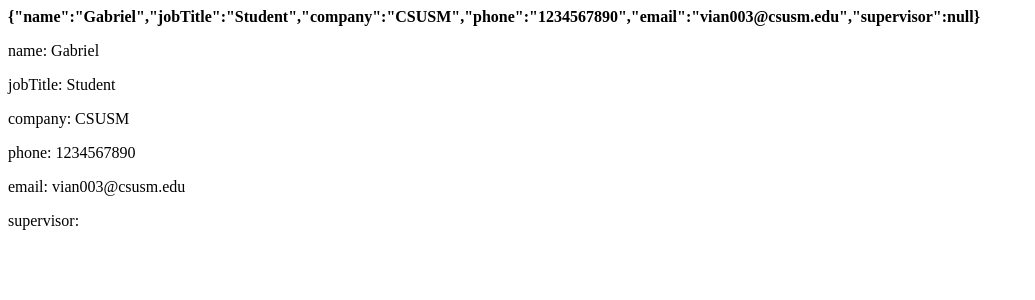
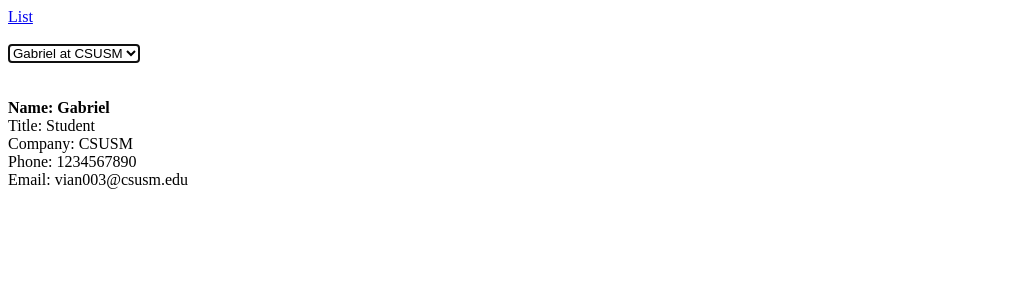
Before and after one commit to gabrielnvian/EmailGenerationPortal, a SvelteKit app: page / in a window 1280 px wide. Shown: the top 300 px of the page, without its empty margins (0-1035 px from the left). Built offline with nearby package versions, Linux system fonts and the light colour scheme.

Commit message:
Extract Persona.svelte component

```diff
--- a/src/routes/+page.svelte
+++ b/src/routes/+page.svelte
@@ -1,10 +1,28 @@
 <script lang="ts">
 	import {personas} from "../personas";
+	import Persona from "./Persona.svelte";
+
+	let idx: number;
+
+	$: selected = personas[idx];
 </script>
 
-{#each personas as persona}
-	<strong>{JSON.stringify(persona)}</strong>
-	{#each Object.keys(persona) as key}
-		<p>{key}: {persona[key]}</p>
+<a href="/list">List</a>
+<br/>
+<br/>
+
+<select autofocus bind:value={idx} id="cars" name="cars">
+	{#each personas as persona, idx}
+		<option value={idx}>
+			{persona.name} at {persona.company}
+		</option>
 	{/each}
-{/each}
+</select>
+
+<br/>
+<br/>
+<br/>
+
+{#if selected}
+	<Persona persona={selected}/>
+{/if}
--- /dev/null
+++ b/src/routes/Persona.svelte
@@ -0,0 +1,18 @@
+<script lang="ts">
+	import type {Persona} from "../personas.model";
+
+	export let persona: Persona;
+</script>
+
+<strong>Name: {persona.name}</strong><br/>
+<span>Title: {persona.jobTitle}</span><br/>
+<span>Company: {persona.company}</span><br/>
+<span>Phone: {persona.phone}</span><br/>
+<span>Email: {persona.email}</span><br/>
+
+{#if persona.supervisor}
+	<span>Supervisor:</span>
+	<ul>
+		<svelte:self persona={persona.supervisor}/>
+	</ul>
+{/if}
```
